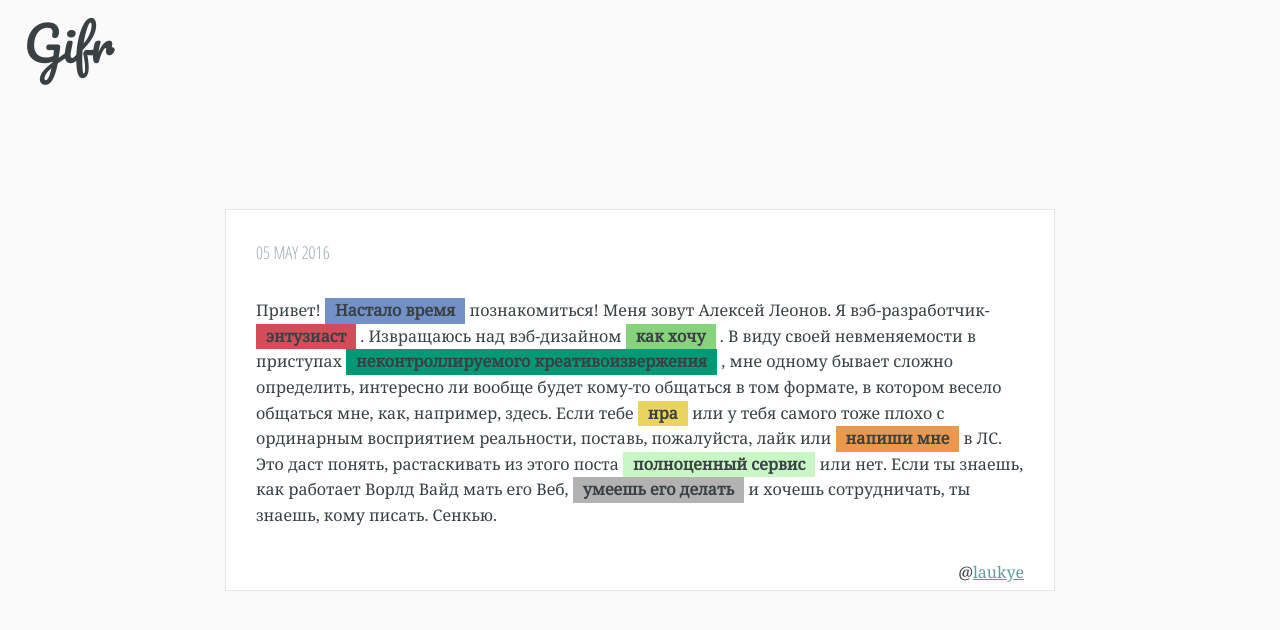
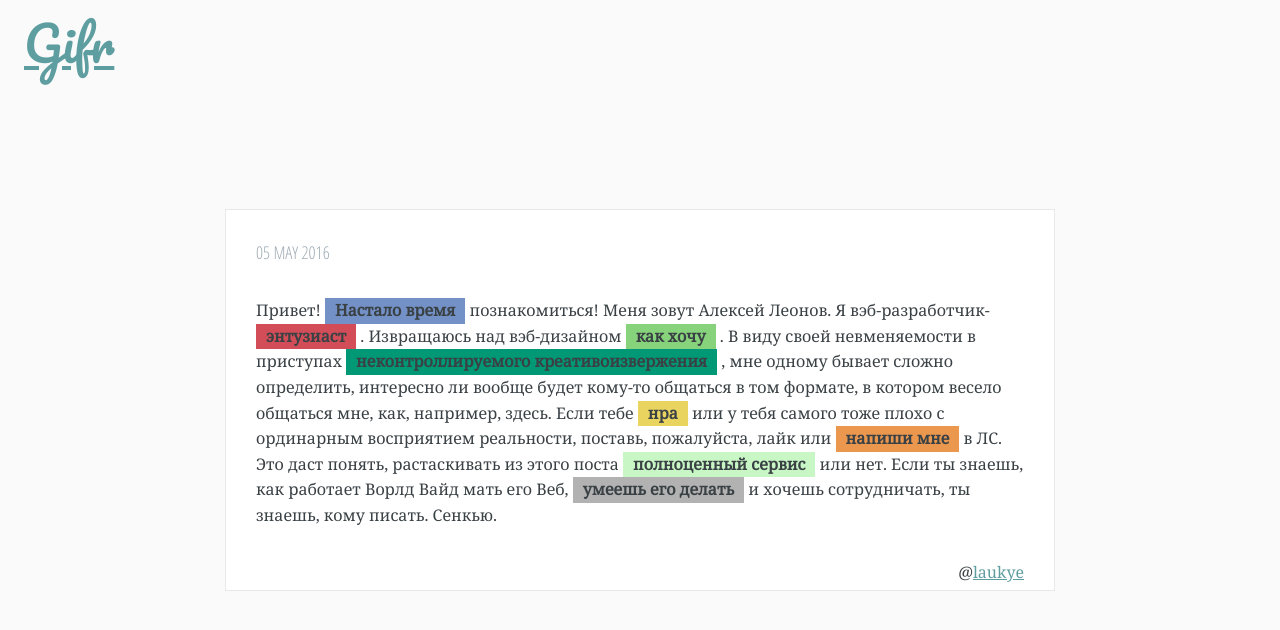
Before and after one commit to lkLeonov/gifr, a plain HTML site: page index.html in a window 1280 px wide. Drawn offline with nearby package versions, Linux system fonts and the light colour scheme.

Commit message:
edited link

```diff
--- a/index.html
+++ b/index.html
@@ -105,7 +105,7 @@
     <link rel="stylesheet" type="text/css" href="css/tooltip-classic-cover.css" />
 </head>
 <body>
-    <header> Gifr </header>
+    <header><a href="http://gifr.laukye.com"> Gifr </a></header>
     <main class="content" role="main">
 
         <article class="post">
```
